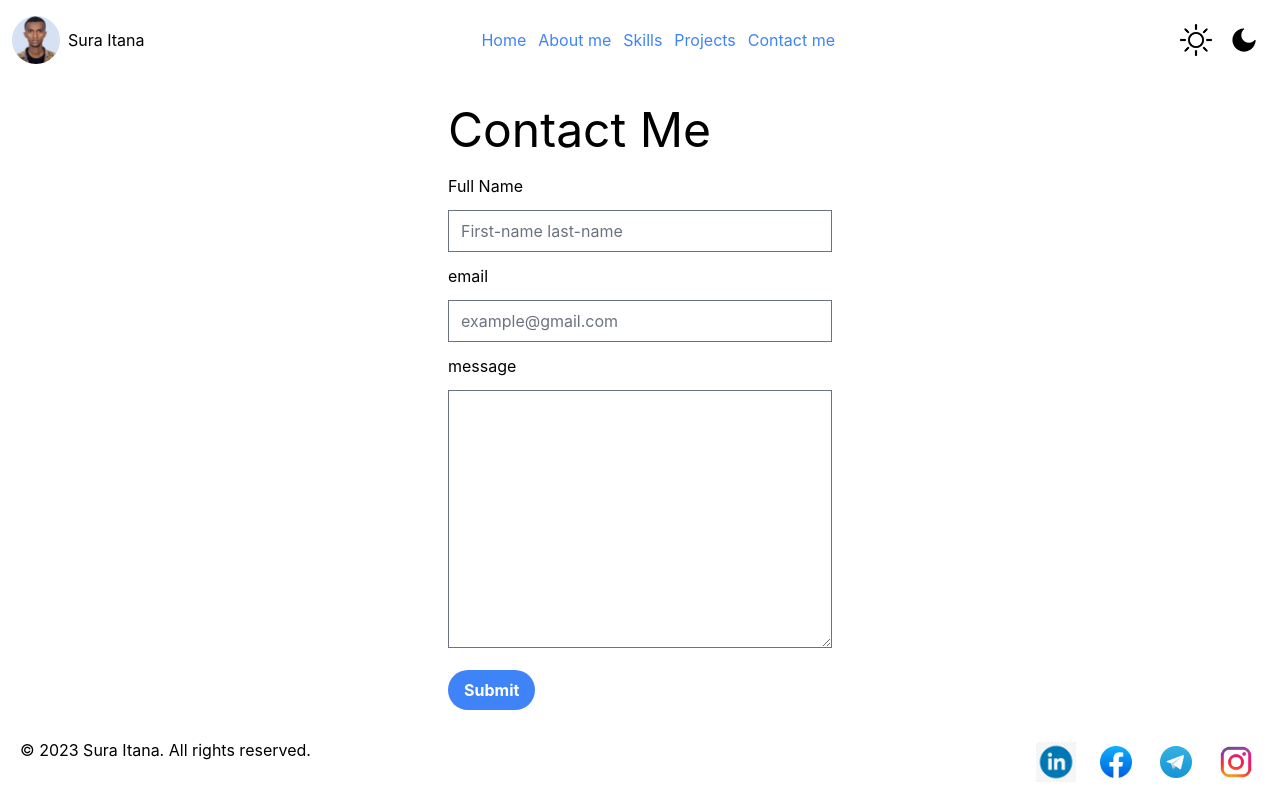
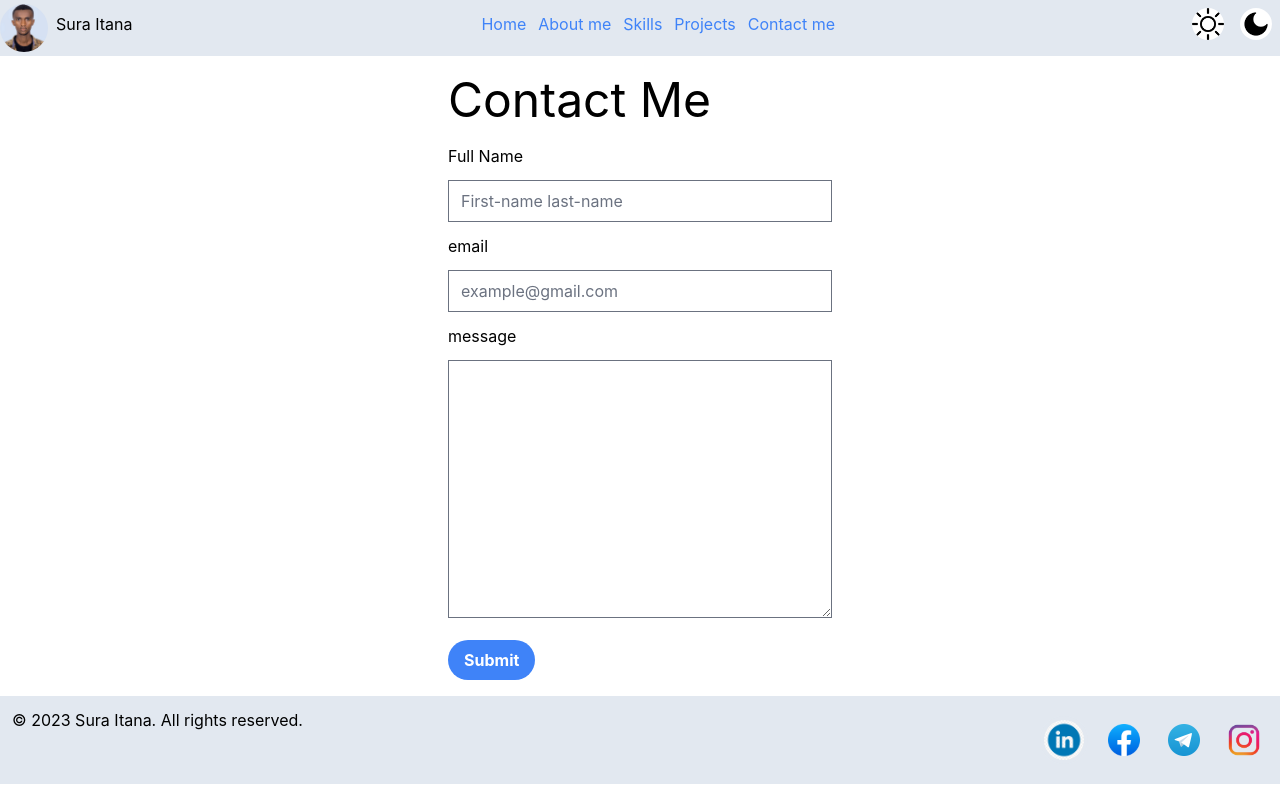
Before and after one commit to surraaI/UGR-2347-14, a plain HTML site: page src/Contact.html in a window 1280 px wide. Drawn offline with nearby package versions, Linux system fonts and the light colour scheme.

Commit message:
updated header

```diff
--- a/src/Contact.html
+++ b/src/Contact.html
@@ -10,9 +10,9 @@
 </head>
 
 <body>
-    <header class="flex justify-between mx-3 my-4">
+    <header class="flex justify-between bg-slate-200">
         <div class="flex space-x-2">
-            <img id='logo' class="rounded-full w-12 h-12" src="images/Screenshot_20221011-222046_Lightroom(1).jpg" alt="logo">
+            <img id='logo' class="rounded-full w-12 h-12 my-1" src="images/Screenshot_20221011-222046_Lightroom(1).jpg" alt="logo">
             <p class="my-3 hidden sm:block">Sura Itana</p>
         </div>
         <nav id="navigation" class="py-3 hidden sm:block">
@@ -50,8 +50,8 @@
         </div>
 
         <div>
-            <button class="float-end"><img class="w-12 h-12 p-2" src="images/icons/darkmodepng.png" alt="NightMode"></button>
-            <button><img class="w-12 h-12 p-2 hidden sm:block" src="images/icons/brightModepng.png" alt="BrightMode"></button>
+            <button class="float-end"><img class="w-12 h-12 p-2 rounded-full" src="images/icons/darkmodepng.png" alt="NightMode"></button>
+            <button><img class="w-12 h-12 p-2 hidden sm:block rounded-full" src="images/icons/brightModepng.png" alt="BrightMode"></button>
         </div>
     </header>
     <main class="flex justify-center items-center flex-col flex-shrink">
@@ -66,13 +66,15 @@
             <button class="my-4 bg-blue-500 hover:bg-blue-700 text-white font-bold py-2 px-4 rounded-full block">Submit</button>
         </div>
     </main>
-    <footer class="flex justify-between mx-5">
-        <p class="my-3">&copy; 2023 Sura Itana. All rights reserved.</p>
-        <div class="social-media flex space-x-0 sm:space-x-2 md:space-x-3 my-3">
-            <a href="https://www.linkedin.com/in/surraa-i/"><img class="w-12 h-12 p-1" src="images/icons/inkedin.png" alt="LinkedIn"></a>
-            <a href="https://www.facebook.com/sura.itana.1"><img class="w-12 h-12 p-2" src="images/icons/2021_Facebook_icon.svg.png" alt="Facebook"></a>
-            <a href="https://t.me/surraa777"><img class="w-12 h-12 p-2" src="images/icons/Telegram_logo.svg.png" alt="telegram"></a>
-            <a href="https://www.instagram.com/suraitana/"><img class="w-12 h-12 p-1 rounded" src="images/icons/instagram.png" alt="Instagram"></a>
+    <footer class="bg-slate-200">
+        <div class="flex justify-between mx-3">
+            <p class="my-3">&copy; 2023 Sura Itana. All rights reserved.</p>
+            <div class="social-media flex space-x-0 sm:space-x-2 md:space-x-3 my-5">
+                <a href="https://www.linkedin.com/in/surraa-i/"><img class="w-12 h-12 p-1 bg-slate-200 rounded-full" src="images/icons/inkedin.png" alt="LinkedIn"></a>
+                <a href="https://www.facebook.com/sura.itana.1"><img class="w-12 h-12 p-2" src="images/icons/2021_Facebook_icon.svg.png" alt="Facebook"></a>
+                <a href="https://t.me/surraa777"><img class="w-12 h-12 p-2" src="images/icons/Telegram_logo.svg.png" alt="telegram"></a>
+                <a href="https://www.instagram.com/suraitana/"><img class="w-12 h-12 p-1 rounded" src="images/icons/instagram.png" alt="Instagram"></a>
+            </div>
         </div>
     </footer>
     <script src="https://cdnjs.cloudflare.com/ajax/libs/flowbite/2.2.0/flowbite.min.js"></script>
```
Also changed, not shown: src/about.html (+13 -11 lines), src/index.html (+13 -11 lines), src/projects.html (+13 -11 lines), src/skills.html (+13 -11 lines), dist/output.css.
